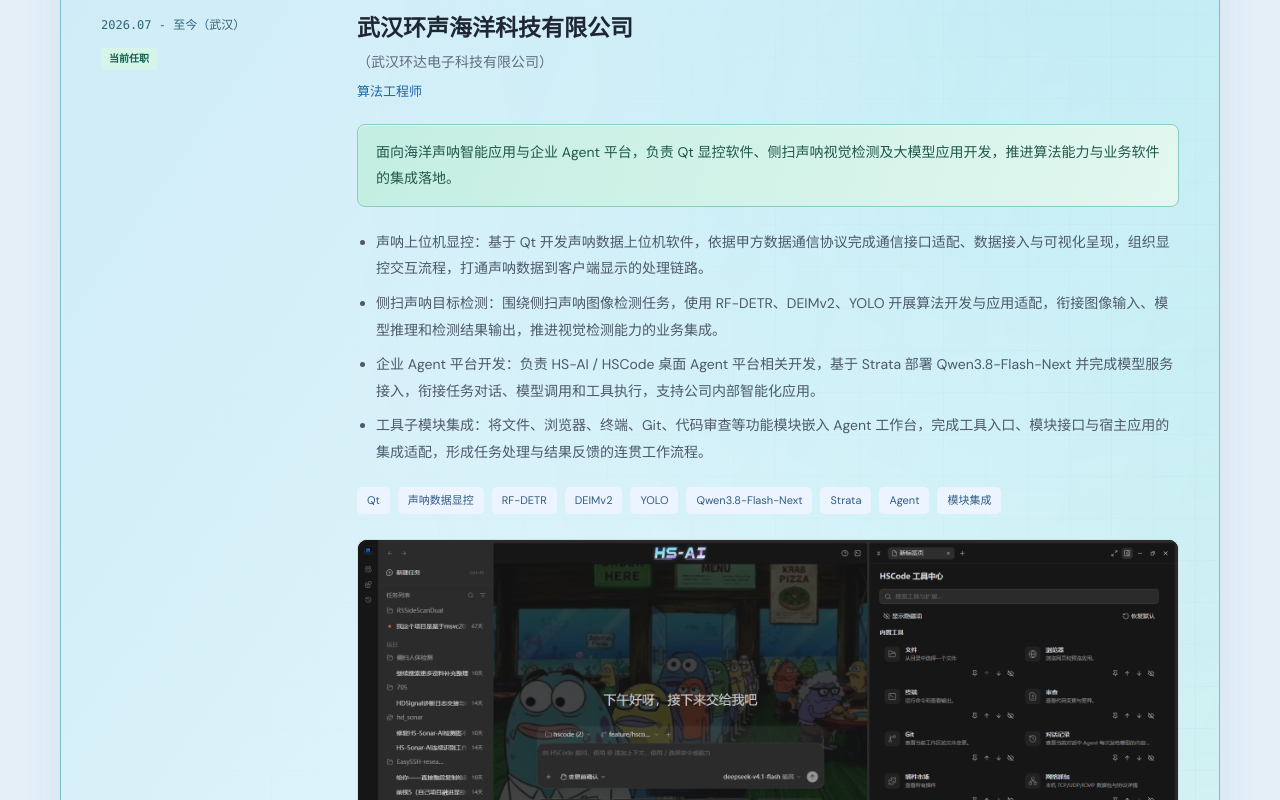
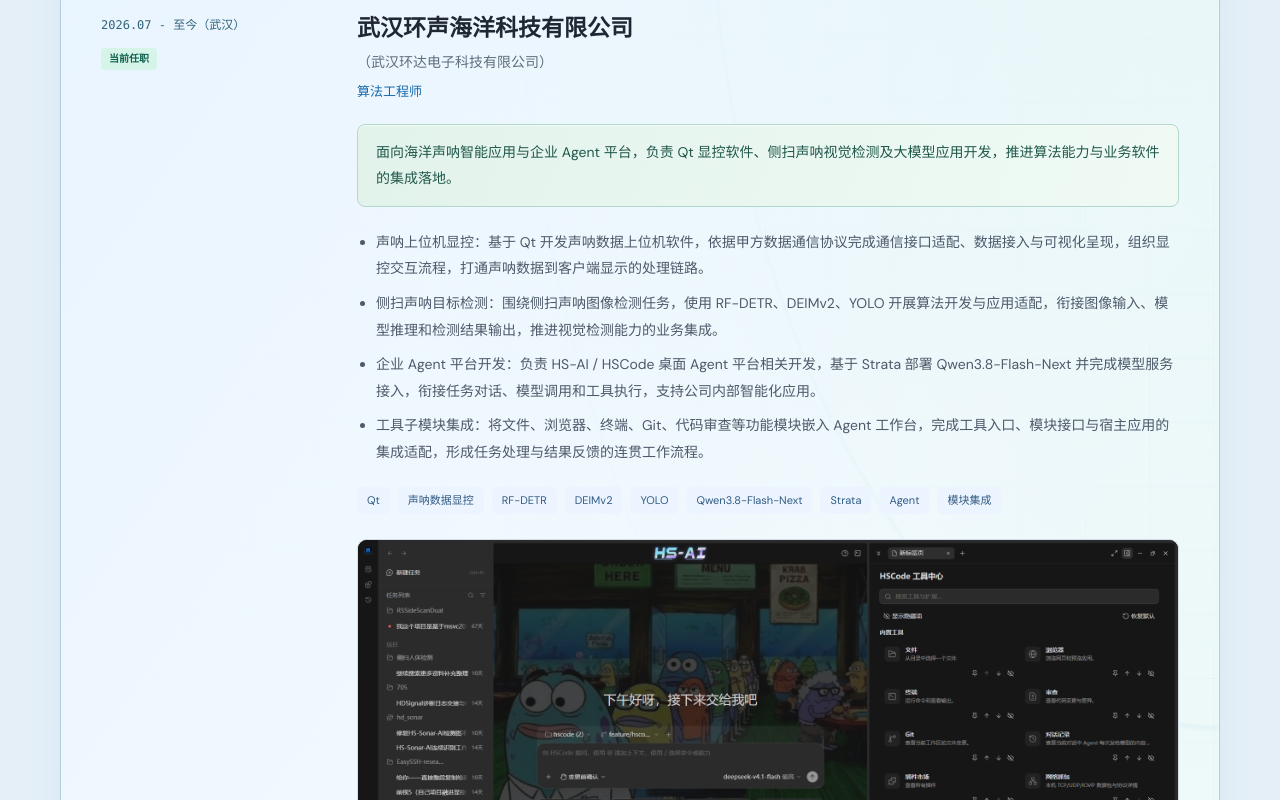
Before and after one commit to kaijiHou/kaijihou.github.io, a Vue app: page / in a window 1280 px wide. Shown: the part 1080-1880 px from the top of the page. Built offline with nearby package versions, Linux system fonts and the light colour scheme.

Commit message:
Match lower content panels to the existing airy hero palette

```diff
--- a/src/style.css
+++ b/src/style.css
@@ -118,13 +118,13 @@ body:has(dialog[open]) { overflow: hidden; }
 .btn { min-height: 44px; display: inline-flex; align-items: center; justify-content: center; gap: 16px; padding: 10px 20px; border: 1px solid var(--border); border-radius: 8px; background: white; font-weight: 500; line-height: 1.5; }
 .text-link { display: inline-flex; align-items: center; gap: 9px; color: var(--link); font-size: 14px; font-weight: 500; border: 0; background: none; padding: 0; text-underline-offset: 5px; }
 .text-link:hover { text-decoration: underline; }
-.section { --panel-start: #d7edff; --panel-middle: #e8f6ff; --panel-end: #d8f3ee; --panel-edge: #91bdd9; --panel-ink: #1697bc; position: relative; isolation: isolate; padding: 38px 40px; margin-bottom: 28px; background: radial-gradient(ellipse at 100% 0%, #70d9e535, transparent 52%), linear-gradient(125deg, var(--panel-start), var(--panel-middle) 52%, var(--panel-end)); border: 1px solid var(--panel-edge); border-radius: 22px; box-shadow: 0 14px 38px #17648d14, inset 0 1px 0 #ffffffc9, inset 0 -1px 0 #ffffff70; scroll-margin-top: 12px; }
-.section::before { content: ''; position: absolute; z-index: -1; inset: 0; border-radius: inherit; pointer-events: none; background-image: linear-gradient(#178ebc0c 1px, transparent 1px), linear-gradient(90deg, #178ebc0c 1px, transparent 1px), radial-gradient(circle at 85% 8%, #40bdd81c, transparent 42%); background-size: 42px 42px, 42px 42px, 100% 100%; mask-image: linear-gradient(110deg, transparent 15%, #0008 65%, #000); }
+.section { --panel-start: #eaf5ff; --panel-middle: #f3f9ff; --panel-end: #edf9f4; --panel-edge: #b5cede; --panel-ink: #399bc5; position: relative; isolation: isolate; padding: 38px 40px; margin-bottom: 28px; background: radial-gradient(ellipse at 100% 0%, #a8e8d329, transparent 52%), linear-gradient(125deg, var(--panel-start), var(--panel-middle) 52%, var(--panel-end)); border: 1px solid var(--panel-edge); border-radius: 22px; box-shadow: 0 14px 38px #17648d0d, inset 0 1px 0 #ffffffc9, inset 0 -1px 0 #ffffff70; scroll-margin-top: 12px; }
+.section::before { content: ''; position: absolute; z-index: -1; inset: 0; border-radius: inherit; pointer-events: none; background-image: linear-gradient(#178ebc08 1px, transparent 1px), linear-gradient(90deg, #178ebc08 1px, transparent 1px), radial-gradient(ellipse at 100% 0%, transparent 31%, #77bed51f 31.1%, transparent 31.3%, transparent 43%, #77bed515 43.1%, transparent 43.3%); background-size: 64px 64px, 64px 64px, 100% 100%; mask-image: linear-gradient(110deg, transparent 15%, #0008 65%, #000); }
 .section::after { content: ''; position: absolute; z-index: -1; top: -1px; left: 26px; right: 26px; height: 2px; background: linear-gradient(90deg, transparent 5%, var(--panel-ink) 30%, #4bcdb5 55%, transparent 85%); background-size: 200% 100%; box-shadow: 0 0 16px #34b8d457; pointer-events: none; animation: panel-signal 12s ease-in-out infinite alternate; }
 @keyframes panel-signal { from { background-position: 0% 0; } to { background-position: 100% 0; } }
-.section:where(#experience) { --panel-start: #cdebf7; --panel-middle: #e1f6fb; --panel-end: #cef1e8; --panel-edge: #7bbccc; --panel-ink: #109aa5; }
-.section:where(#projects) { --panel-start: #d2e8ff; --panel-middle: #e8f4ff; --panel-end: #d2f0f3; }
-.section:where(#about, #honors) { --panel-start: #d5f0ee; --panel-middle: #e4f8f2; --panel-end: #dceefa; --panel-edge: #91c8c5; --panel-ink: #198e8a; }
+.section:where(#experience) { --panel-start: #e8f4ff; --panel-middle: #f5faff; --panel-end: #edf9f5; }
+.section:where(#projects) { --panel-start: #ecf5ff; --panel-middle: #f6faff; --panel-end: #edf8f8; }
+.section:where(#about, #honors) { --panel-start: #edf7f5; --panel-middle: #f6faf9; --panel-end: #eef5fc; }
 .section-heading { display: flex; align-items: flex-end; justify-content: space-between; gap: 25px; margin-bottom: 28px; padding-bottom: 20px; border-bottom: 1px solid #78b5d35e; }
 .section h2 { text-shadow: 0 2px 18px #158db521; }
 .section-heading p { font-size: 14px; color: var(--muted); margin-top: 10px; }
@@ -179,7 +179,7 @@ details p { padding-block: 8px; line-height: 1.9; font-size: 14px; }
 .experience > div > p:not(.experience-role) { font-size: 14px; }
 .experience details { margin-top: 10px; }
 .company-alias { font-size: 13px; color: var(--muted); margin-top: 5px; }
-.experience-summary { padding: 14px 18px; margin-block: 20px 14px; border: 1px solid #88cdbf; border-radius: 8px; background: linear-gradient(110deg, #c4eee2, #e2f7ef); color: #20584b; font-size: 14px; line-height: 1.9; box-shadow: inset 0 1px 0 #ffffffa1; }
+.experience-summary { padding: 14px 18px; margin-block: 20px 14px; border: 1px solid #b0d8cb; border-radius: 8px; background: linear-gradient(110deg, #e2f3eb, #f0faf5); color: #20584b; font-size: 14px; line-height: 1.9; box-shadow: inset 0 1px 0 #ffffffa1; }
 .current-badge { display: inline-block; margin-left: 10px; padding: 2px 8px; border-radius: 4px; font-size: 10px; font-weight: 600; color: #126350; background: #d7f4e9; vertical-align: middle; }
 .experience-period > .current-badge { display: table; margin: 12px 0 0; }
 .experience-showcase { margin-top: 25px; }
```
